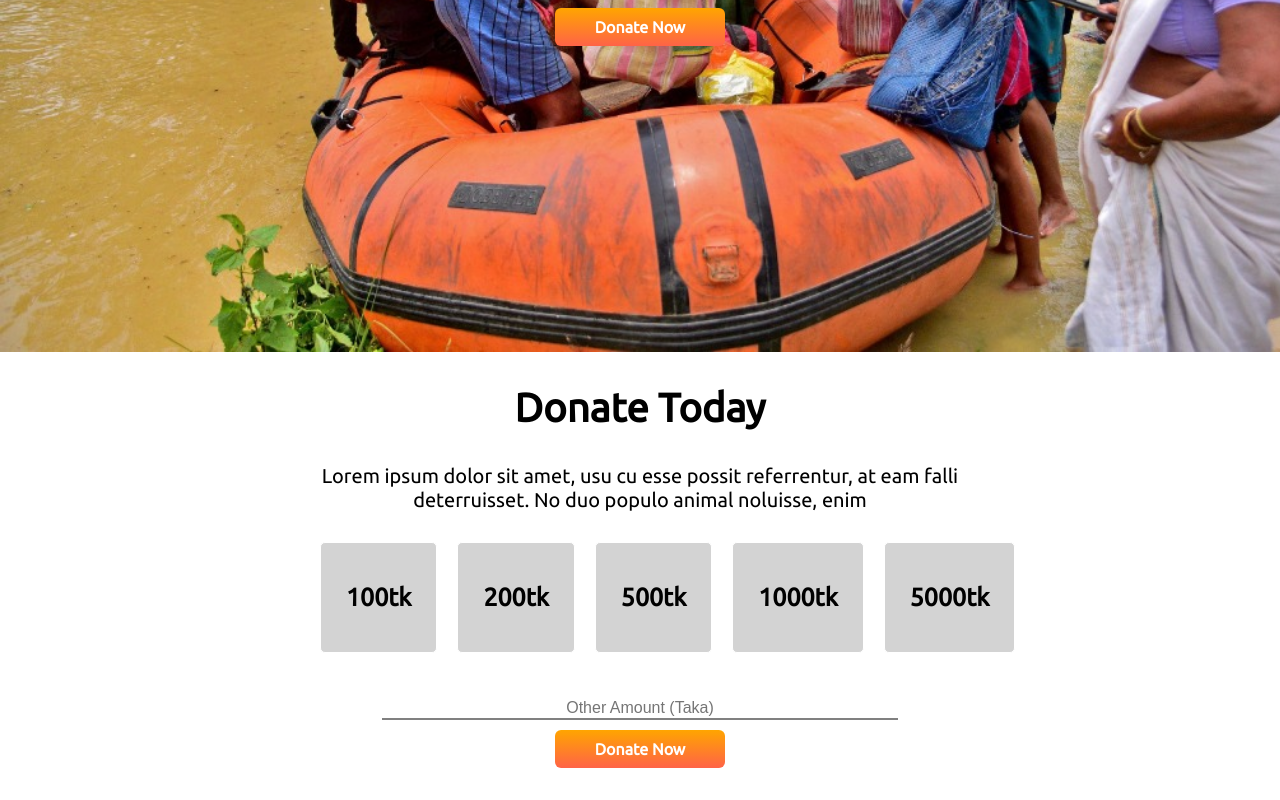
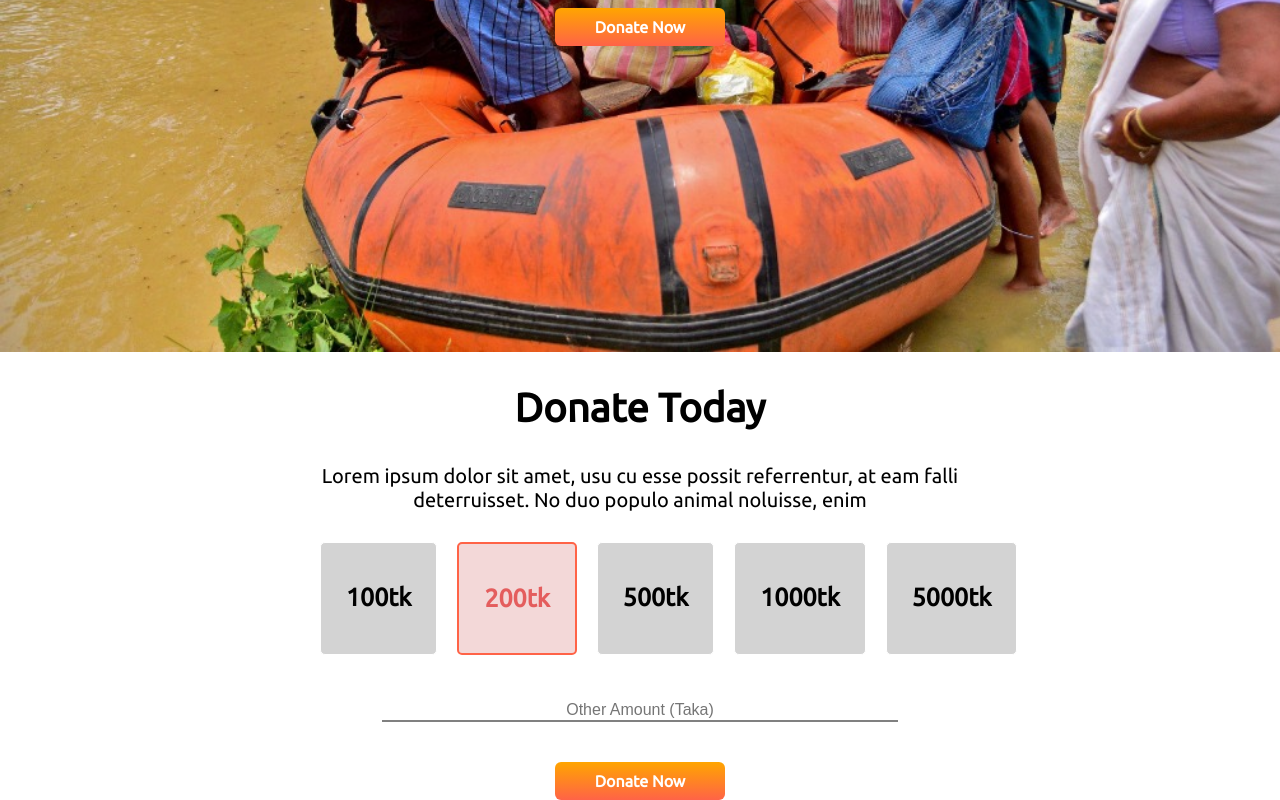
Before and after one commit to bipulakter/donate, a plain HTML site: page index.html in a window 1280 px wide. Shown: the part 448-1248 px from the top of the page. Before the commit the page ends 1216 px from the top, so only its background shows below. Drawn offline with Linux system fonts and the light colour scheme.

Commit message:
second section

```diff
--- a/css/style.css
+++ b/css/style.css
@@ -41,6 +41,7 @@ body {
 }
 .sceond-section h1{
     font-size: 40px;
+    font-weight: 700;
 }
 .sceond-section p{
     font-size: 20px;
@@ -61,6 +62,11 @@ body {
     font-size: 25px;
     font-weight: 600;
 }
+.sceond-section .red{
+    border: 2px solid tomato;
+    background-color: rgba(241, 209, 209, 0.847);
+    color: rgb(228, 93, 93);
+}
 .sceond-section .input-box{
     font-size: 16px;
     outline: none;
@@ -68,6 +74,6 @@ body {
     border-bottom: 2px solid gray;
     background: transparent;
     text-align: center;
-    margin-bottom: 20px;
+    margin-bottom: 50px;
     width: 40%;
 }
--- a/index.html
+++ b/index.html
@@ -34,7 +34,7 @@
             </div>
             <div class="money-button">
                 <div class="taka">100tk</div>
-                <div class="taka">200tk</div>
+                <div class="taka red">200tk</div>
                 <div class="taka">500tk</div>
                 <div class="taka">1000tk</div>
                 <div class="taka">5000tk</div>
```
